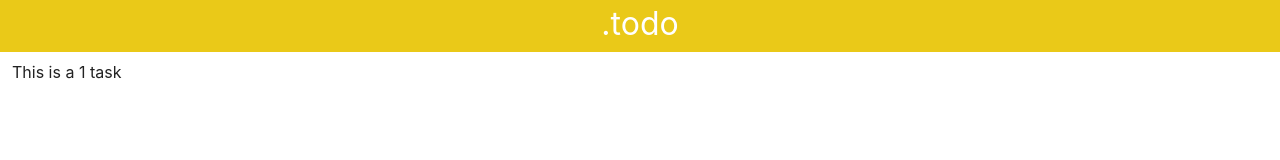
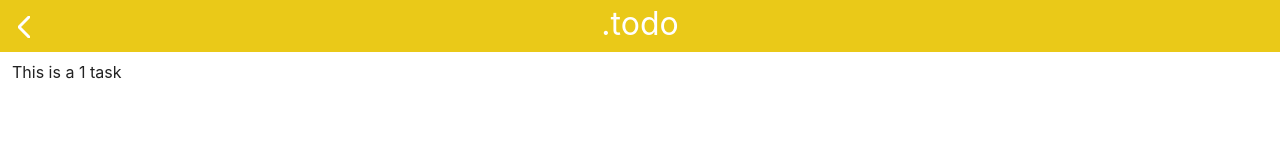
Before and after one commit to Aksimka/react-todo, a React app: page /task/1 in a window 1280 px wide. Shown: the top 160 px of the page. Built offline with nearby package versions, Linux system fonts and the light colour scheme; what @mozaikjs/core, @mozaikjs/logger, @mozaikjs/react would draw is missing.

Commit message:
separate modules + back button

```diff
--- a/src/blocks/Header/Header.js
+++ b/src/blocks/Header/Header.js
@@ -1,9 +1,33 @@
-import React from 'react';
+import { React, useState, useEffect } from 'react';
 import './Header.scss'
+import IconChevronLeft from "../../components/icons/IconChevronLeft";
+import { useLocation, Link } from 'react-router-dom';
 
-const Header = () => {
+const Header = (props) => {
+  const location = useLocation()
+  const [isDisplayedBackButton, setIsDisplayedBackButton] = useState(false)
+
+  useEffect(() => {
+    if (location.pathname === '/') {
+      setIsDisplayedBackButton(false)
+    } else {
+      setIsDisplayedBackButton(true)
+    }
+  })
+
+  const backButton = () => {
+    return isDisplayedBackButton && (
+      <Link to="/">
+        <IconChevronLeft width={12} height={22} weight={3} color="var(--color-text_reversed)" />
+      </Link>
+    )
+  }
+
   return (
     <div className="header">
+      <span className="header-back-button">
+        { backButton() }
+      </span>
       <h1 className="header-logo">.todo</h1>
     </div>
   )
--- a/src/blocks/Header/Header.scss
+++ b/src/blocks/Header/Header.scss
@@ -4,7 +4,15 @@
   color: var(--color-text_reversed);
   display: flex;
   justify-content: center;
+  position: relative;
   .header-logo {
     font-size: 32px;
   }
+  .header-back-button {
+    position: absolute;
+    left: 18px;
+    top: 16px;
+    display: flex;
+    align-items: center;
+  }
 }
--- a/src/blocks/Main/List/List.js
+++ b/src/blocks/Main/List/List.js
@@ -15,10 +15,10 @@ export default function List (props) {
 
   const deleteTodoItem = (id, e) => {
     e.preventDefault()
-    store.deleteTodoItem(store.todoList.findIndex(i => i.id === id))
+    store.todo.deleteTodoItem(store.todo.todoList.findIndex(i => i.id === id))
   }
 
-  const taskList = store.todoList.map((task, index) =>
+  const taskList = store.todo.todoList.map((task, index) =>
     (
       <div className="main-task-wrapper" key={task.id}>
         <Link to={`/task/${task.id}`}>
--- /dev/null
+++ b/src/components/icons/IconChevronLeft.js
@@ -0,0 +1,14 @@
+
+
+export default function IconChevronLeft (props) {
+  const width = props.width || '12'
+  const height = props.height || '22'
+  const weight = props.weight || '2';
+  const color = props.color || '#ffffff';
+
+  return (
+    <svg width={width} height={height} viewBox="0 0 12 22" fill="none" xmlns="http://www.w3.org/2000/svg">
+      <path d="M11 21L1 11L11 1"  stroke={color} strokeWidth={weight} strokeLinecap="round" strokeLinejoin="round"/>
+    </svg>
+  )
+}
--- a/src/store/index.js
+++ b/src/store/index.js
@@ -1,7 +1,10 @@
 import { types } from '@mozaikjs/core'
 import loggerPlugin from '@mozaikjs/logger'
+import todoModel from './modules/todo/index'
+import appModel from './modules/app/index'
 
-const initialTodoList = [
+const initialTodoModel = {
+  todoList: [
     {
       id: 1,
       title: "Design Meeting",
@@ -15,36 +18,20 @@ const initialTodoList = [
       time: "10:00 - 11:30",
     }
   ]
+}
 
-const todoListItemModel = types.model({
-  id: types.number,
-  title: types.string,
-  date: types.string,
-  time: types.string,
-})
+const initialAppModel = {
+  isDisplayedBackButton: false,
+}
 
-const storeModel = types.model({
-  todoList: types.array(todoListItemModel)
-  })
-  .actions({
-    addTodoItem({ dispatch, state }, item) {
-      dispatch({
-        todoList: [...state().todoList, item]
-      })
-    },
-    deleteTodoItem({ dispatch, state }, index) {
-      console.log(index, 'index');
-      let list = state().todoList
-      list.splice(index, 1)
-      dispatch({
-        todoList: list
-      })
-    }
-  })
-  .plugins(loggerPlugin())
+const rootModel = types.model({
+  app: appModel,
+  todo: todoModel,
+}).plugins(loggerPlugin())
 
-const store = storeModel.create({
-  todoList: initialTodoList
+const store = rootModel.create({
+  app: initialAppModel,
+  todo: initialTodoModel
 })
 
 export default store
--- /dev/null
+++ b/src/store/modules/app/index.js
@@ -0,0 +1,15 @@
+import { types } from '@mozaikjs/core'
+
+const appModel = types.model({
+  isDisplayedBackButton: types.boolean
+})
+  .actions({
+    setIsDisplayedBackButton({ dispatch, state }, value) {
+      dispatch({
+        isDisplayedBackButton: value
+      })
+    },
+  })
+
+
+export default appModel
--- /dev/null
+++ b/src/store/modules/todo/index.js
@@ -0,0 +1,30 @@
+import { types } from '@mozaikjs/core'
+
+const todoListItemModel = types.model({
+  id: types.number,
+  title: types.string,
+  date: types.string,
+  time: types.string,
+})
+
+const storeModel = types.model({
+  todoList: types.array(todoListItemModel)
+})
+  .actions({
+    addTodoItem({ dispatch, state }, item) {
+      dispatch({
+        todoList: [...state().todoList, item]
+      })
+    },
+    deleteTodoItem({ dispatch, state }, index) {
+      console.log(index, 'index');
+      let list = state().todoList
+      list.splice(index, 1)
+      dispatch({
+        todoList: list
+      })
+    }
+  })
+
+
+export default storeModel
```
Lines whose indentation alone changed are shown as unchanged.
